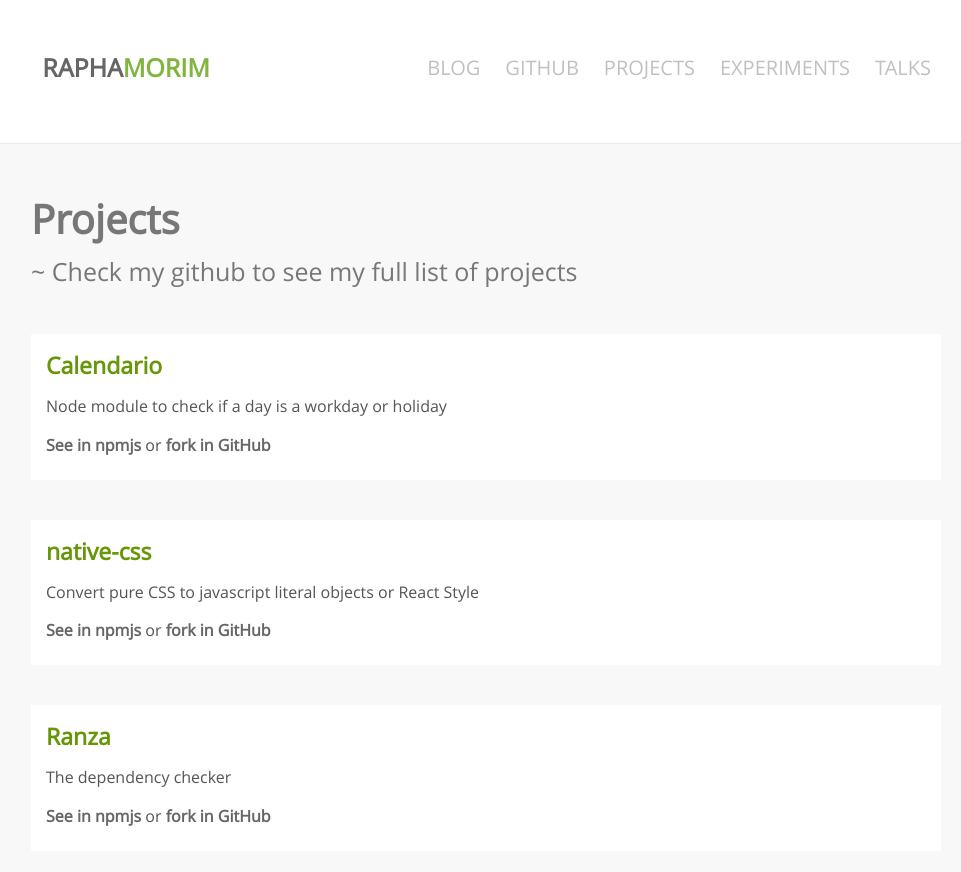
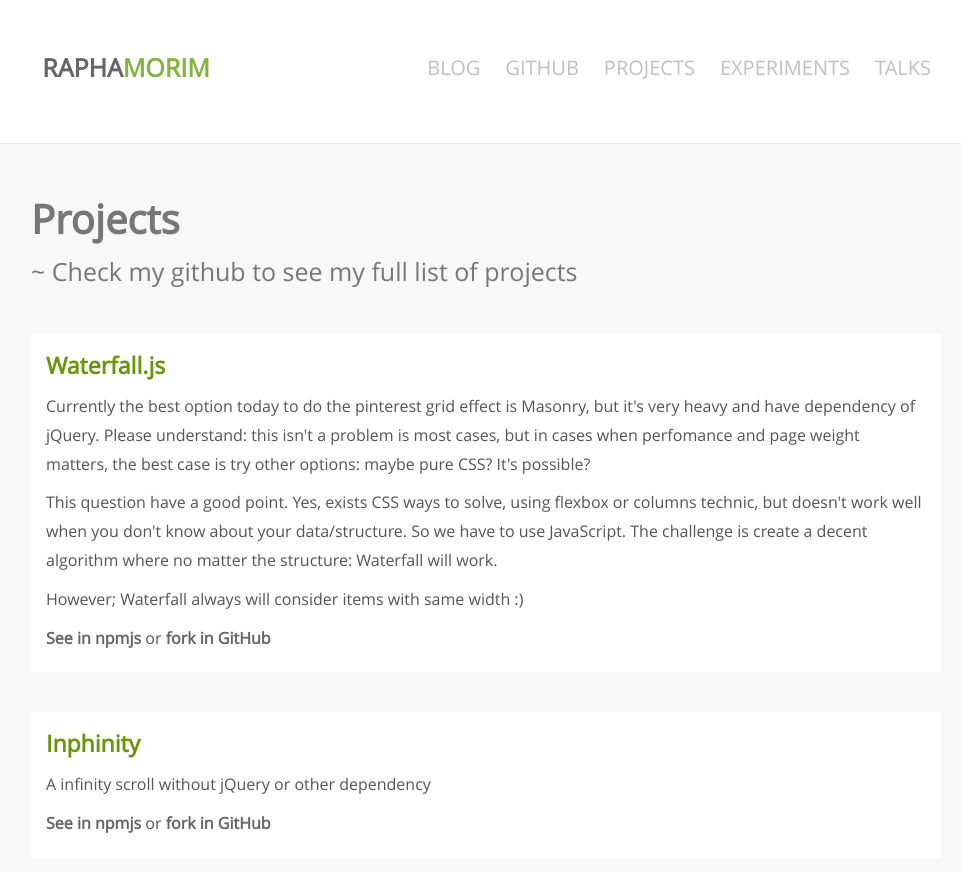
Before and after one commit to raphamorim/raphamorim.github.com, a Jekyll site: the page built from projects/index.md, in a window 1280 px wide and 900 px high. Shown: the top 872 px of the window, without its empty margins (154-1115 px from the left). Built offline with Jekyll 4.4.1, drawn with Linux system fonts in a browser that asks for light colours.

Commit message:
update projects and experiments

```diff
--- a/projects/index.md
+++ b/projects/index.md
@@ -8,6 +8,43 @@
 ##Projects
 
 ~ Check my github to see my full list of projects
+
+<ul id="exp">
+    <li>
+       <h3><a href="https://www.npmjs.com/package/waterfall.js">Waterfall.js</a></h3>
+
+       <p>Currently the best option today to do the pinterest grid effect is Masonry, but it's
+       very heavy and have dependency of jQuery. Please understand: this isn't a
+       problem is most cases, but in cases when perfomance and page weight
+       matters, the best case is try other options: maybe pure CSS? It's
+       possible?</p>
+
+       <p>This question have a good point. Yes, exists CSS ways to solve, using
+       flexbox or columns technic, but doesn't work well when you don't know
+       about your data/structure. So we have to use JavaScript. The challenge is
+       create a decent algorithm where no matter the structure: Waterfall will
+       work.</p>
+
+       <p>However; Waterfall always will consider items with same width :)</p>
+
+       <p><a href="https://www.npmjs.com/package/waterfall.js"
+       target="_blank">See in npmjs</a> or <a
+       href="https://github.com/raphamorim/waterfall.js" target="_blank">fork in GitHub</a></p>
+
+    </li>
+</ul>
+
+<ul id="exp">
+    <li>
+       <h3><a href="https://www.npmjs.com/package/inphinity">Inphinity</a></h3>
+
+       <p>A infinity scroll without jQuery or other dependency</p>
+
+       <p><a href="https://www.npmjs.com/package/inphinity" target="_blank">See
+       in npmjs</a> or <a href="https://github.com/raphamorim/inphinity" target="_blank">fork in GitHub</a></p>
+
+    </li>
+</ul>
 
 <ul id="exp">
     <li>
```
Also changed, not shown: experiments/index.md (+16 -0 lines), assets/images/experiments/skyrim.jpg (added), 3 other files.
